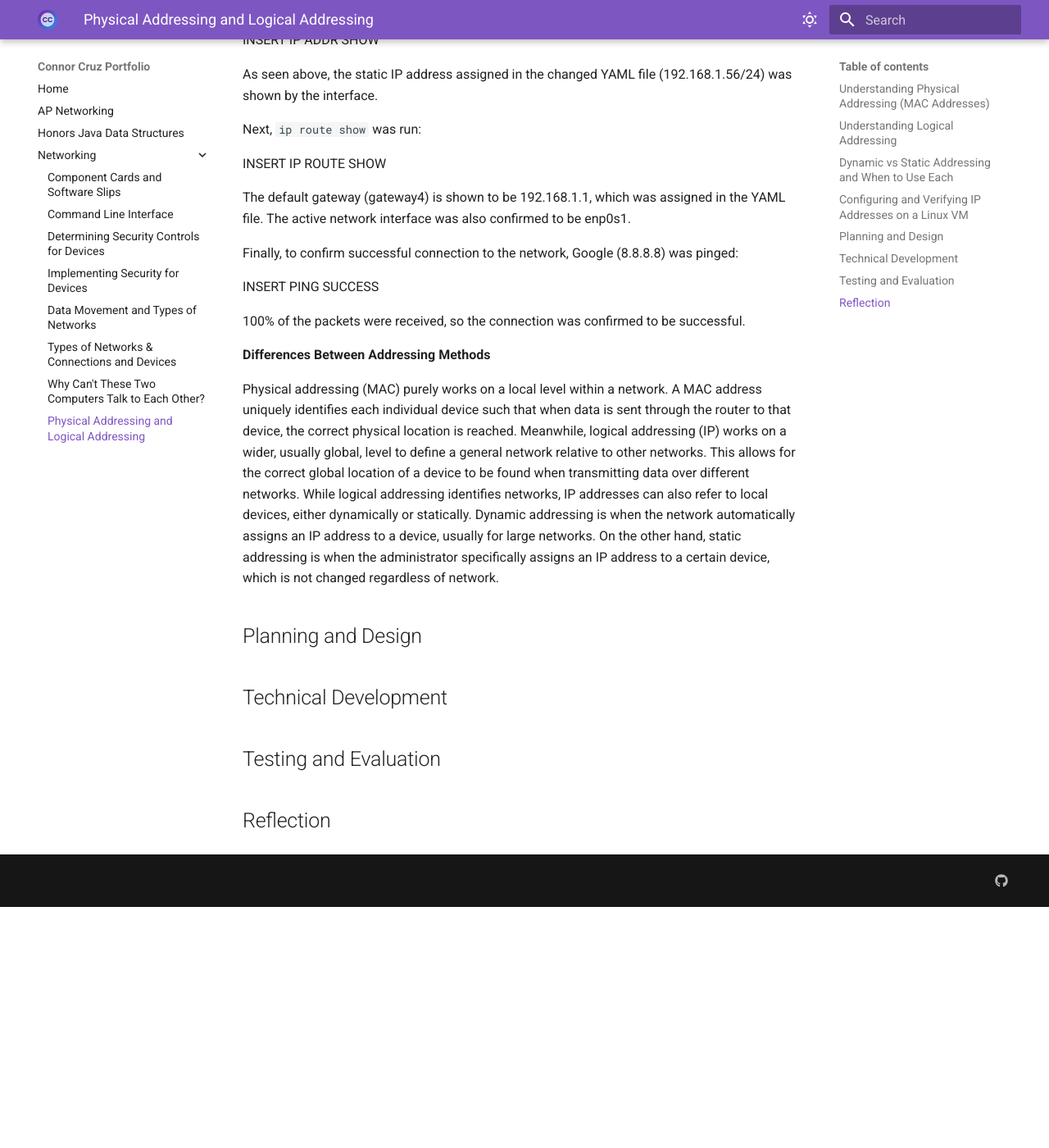
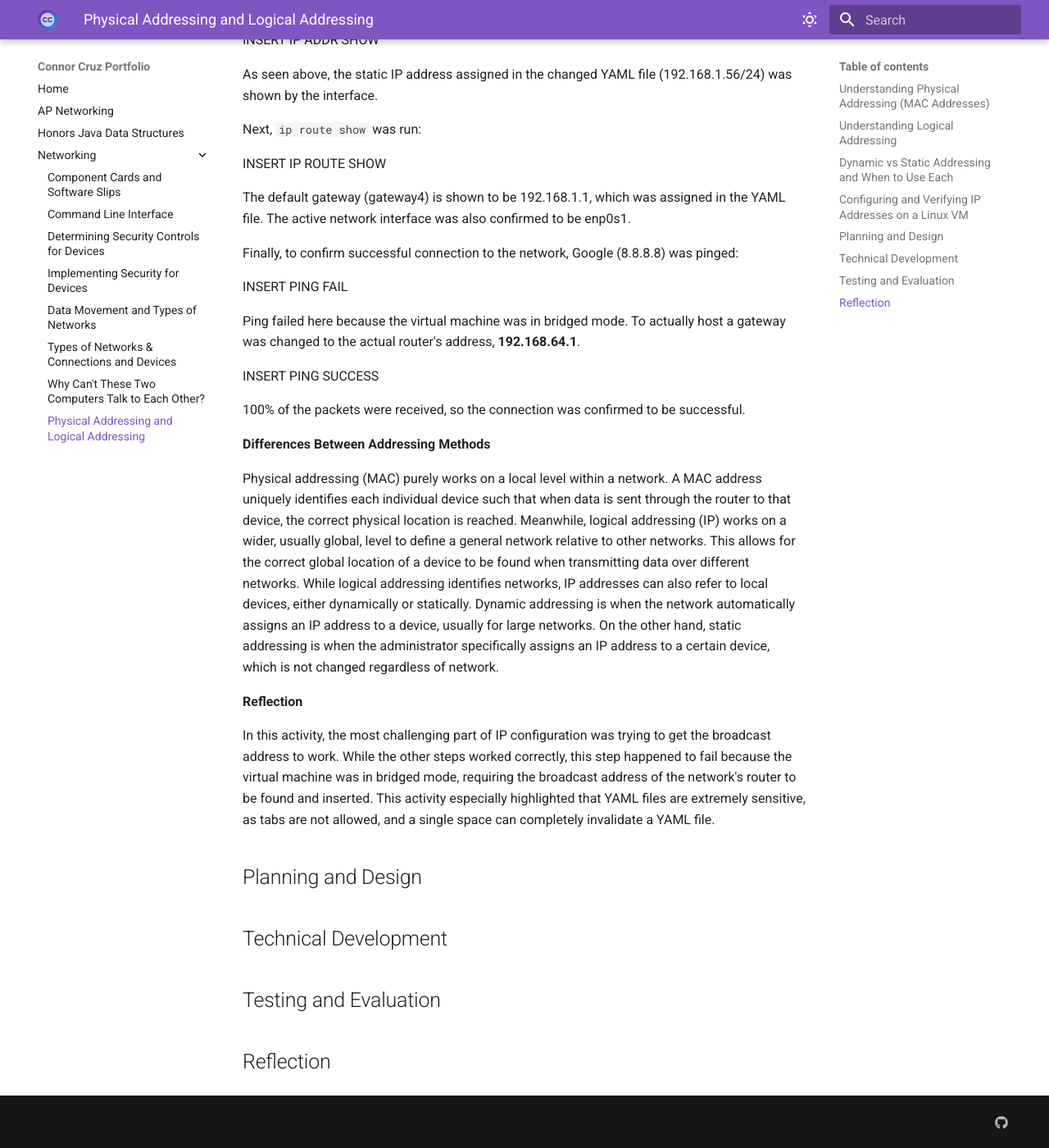
Before and after one commit to connorfcruz/cruz-connor-portfolio, an MkDocs documentation site: the page built from docs/networking/assignment8.md, in a window 1280 px wide and 1400 px high, scrolled down 6670 px. Shown: the whole window at 82% size. Built offline with MkDocs 1.6.1 and Material for MkDocs 9.7.7, drawn with Linux system fonts in a browser that asks for light colours; before the commit the page ends 7776 px from its top, so only the background shows below that.

Commit message:
Assignment 8 changes

```diff
--- a/docs/networking/assignment8.md
+++ b/docs/networking/assignment8.md
@@ -189,6 +189,10 @@ The default gateway (gateway4) is shown to be 192.168.1.1, which was assigned in
 
 Finally, to confirm successful connection to the network, Google (8.8.8.8) was pinged:
 
+INSERT PING FAIL
+
+Ping failed here because the virtual machine was in bridged mode. To actually host a gateway was changed to the actual router's address, **192.168.64.1**.
+
 INSERT PING SUCCESS
 
 100% of the packets were received, so the connection was confirmed to be successful.
@@ -197,6 +201,10 @@ INSERT PING SUCCESS
 
 Physical addressing (MAC) purely works on a local level within a network. A MAC address uniquely identifies each individual device such that when data is sent through the router to that device, the correct physical location is reached. Meanwhile, logical addressing (IP) works on a wider, usually global, level to define a general network relative to other networks. This allows for the correct global location of a device to be found when transmitting data over different networks. While logical addressing identifies networks, IP addresses can also refer to local devices, either dynamically or statically. Dynamic addressing is when the network automatically assigns an IP address to a device, usually for large networks. On the other hand, static addressing is when the administrator specifically assigns an IP address to a certain device, which is not changed regardless of network.
 
+**Reflection**
+
+In this activity, the most challenging part of IP configuration was trying to get the broadcast address to work. While the other steps worked correctly, this step happened to fail because the virtual machine was in bridged mode, requiring the broadcast address of the network's router to be found and inserted. This activity especially highlighted that YAML files are extremely sensitive, as tabs are not allowed, and a single space can completely invalidate a YAML file.
+
 ## Planning and Design
 
 ## Technical Development
```
